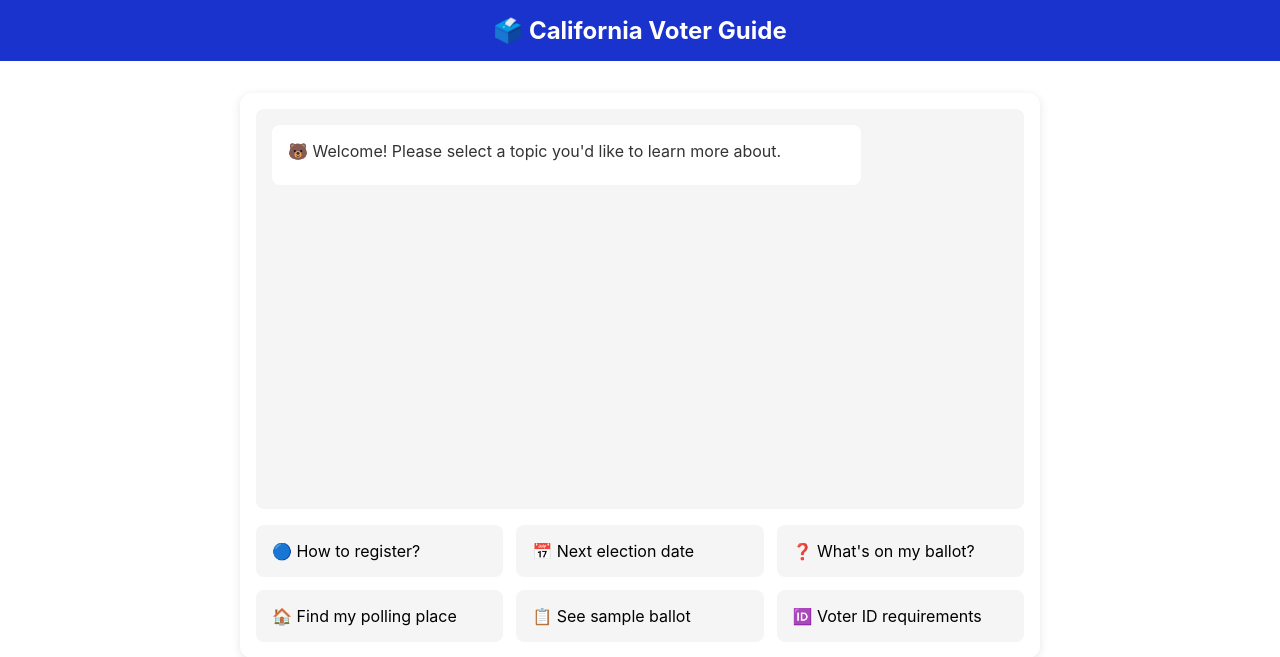
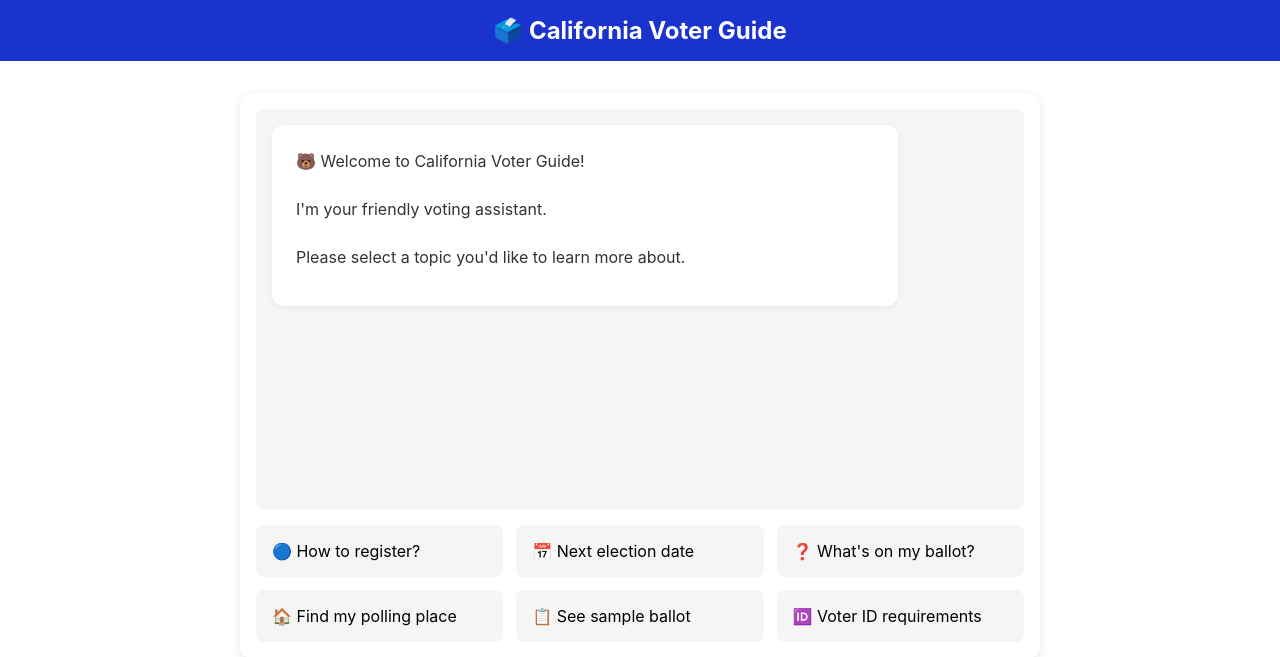
Before and after one commit to sashzabegalin/California-Voting-Chat, a Flask app: page / in a window 1280 px wide. Shown: the top 657 px of the page. Run offline with Flask 3, Linux system fonts and the light colour scheme.

Commit message:
Agent query: Are the chat responses now better formatted with proper spacing and emojis?
Improve chat UI and add welcome message with improved formatting and error handling.

Screenshot: https://storage.googleapis.com/screenshot-production-us-central1/08e18e35-d546-47e3-9e1f-501547ff4ef8/ea7e1932-59de-4c0b-8abb-6a74ae2c1a6c.jpg

```diff
--- a/static/css/style.css
+++ b/static/css/style.css
@@ -53,10 +53,11 @@ header h1 {
 }
 
 .message {
-    margin-bottom: 1rem;
-    padding: 0.8rem;
-    border-radius: 8px;
-    max-width: 80%;
+    margin-bottom: 1.5rem;
+    padding: 1.2rem;
+    border-radius: 12px;
+    max-width: 85%;
+    line-height: 1.5;
 }
 
 .user-message {
@@ -68,8 +69,9 @@ header h1 {
 .bot-message {
     background-color: var(--white);
     margin-right: auto;
-    padding: 1rem;
-    max-width: 80%;
+    padding: 1.5rem;
+    max-width: 85%;
+    box-shadow: 0 2px 5px rgba(0, 0, 0, 0.05);
 }
 
 .quick-options {
@@ -133,21 +135,37 @@ footer a {
 }
 
 .citations {
-    margin-top: 0.5rem;
-    font-size: 0.8rem;
+    margin-top: 1rem;
+    font-size: 0.9rem;
     color: #666;
+    border-top: 1px solid #eee;
+    padding-top: 0.8rem;
 }
 
 .citations a {
     color: var(--california-blue);
     text-decoration: none;
+    margin-right: 0.5rem;
 }
 
 .citations a:hover {
     text-decoration: underline;
 }
 
+.message-content {
+    margin-bottom: 0.8rem;
+    white-space: pre-line;
+}
 
-.message-content {
+.message-content p {
+    margin-bottom: 0.8rem;
+}
+
+.message-content ul {
+    margin: 0.8rem 0;
+    padding-left: 1.5rem;
+}
+
+.message-content li {
     margin-bottom: 0.5rem;
 }
--- a/static/js/chat.js
+++ b/static/js/chat.js
@@ -25,7 +25,7 @@ class ChatManager {
     addWelcomeMessage() {
         const welcomeMessage = {
             role: 'assistant',
-            content: "🐻 Welcome! Please select a topic you'd like to learn more about."
+            content: "🐻 Welcome to California Voter Guide!\n\nI'm your friendly voting assistant. Please select a topic you'd like to learn more about."
         };
         this.displayMessage(welcomeMessage);
     }
@@ -50,22 +50,30 @@ class ChatManager {
             if (data.success) {
                 this.displayMessage({
                     role: 'assistant',
-                    content: "🐻 " + data.message,
+                    content: data.message,
                     citations: data.citations
                 });
             } else {
                 this.displayMessage({
                     role: 'assistant',
-                    content: "🐻 Bear with me! Let's try another question."
+                    content: "🐻 Bear with me! Let's try another question.\n\nSometimes even bears need a moment to think!"
                 });
             }
         } catch (error) {
             console.error('Error:', error);
             this.displayMessage({
                 role: 'assistant',
-                content: "🐻 I'm having trouble connecting right now. Please try again later."
+                content: "🐻 I'm having trouble connecting right now.\n\nPlease try another question while I sort things out!"
             });
         }
+    }
+
+    formatContent(content) {
+        // Add line breaks after each sentence for better readability
+        return content
+            .replace(/\. /g, '.\n\n')
+            .replace(/• /g, '\n• ')
+            .replace(/\n\n\n+/g, '\n\n'); // Remove excessive line breaks
     }
 
     displayMessage(message) {
@@ -75,15 +83,18 @@ class ChatManager {
 
         const content = document.createElement('div');
         content.classList.add('message-content');
-        content.textContent = message.content;
+
+        // Format the content for better readability
+        const formattedContent = this.formatContent(message.content);
+        content.textContent = formattedContent;
         messageDiv.appendChild(content);
 
         if (message.citations && message.citations.length > 0) {
             const citations = document.createElement('div');
             citations.classList.add('citations');
-            citations.innerHTML = `<small>Sources: ${message.citations.map(cite =>
+            citations.innerHTML = `<small>📚 Sources: ${message.citations.map(cite =>
                 `<a href="${cite}" target="_blank" rel="noopener noreferrer">${new URL(cite).hostname}</a>`
-            ).join(', ')}</small>`;
+            ).join(' • ')}</small>`;
             messageDiv.appendChild(citations);
         }
 
```
